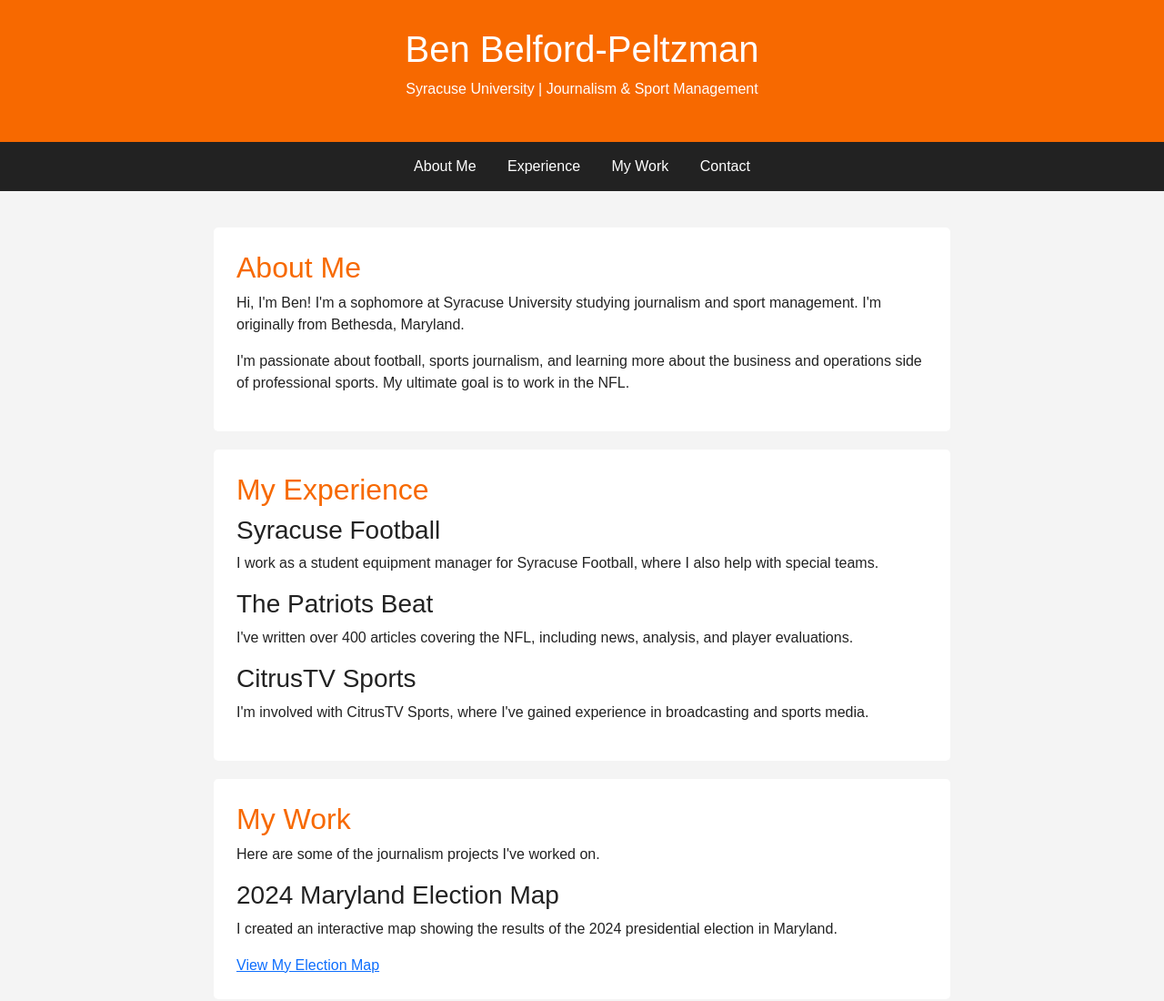
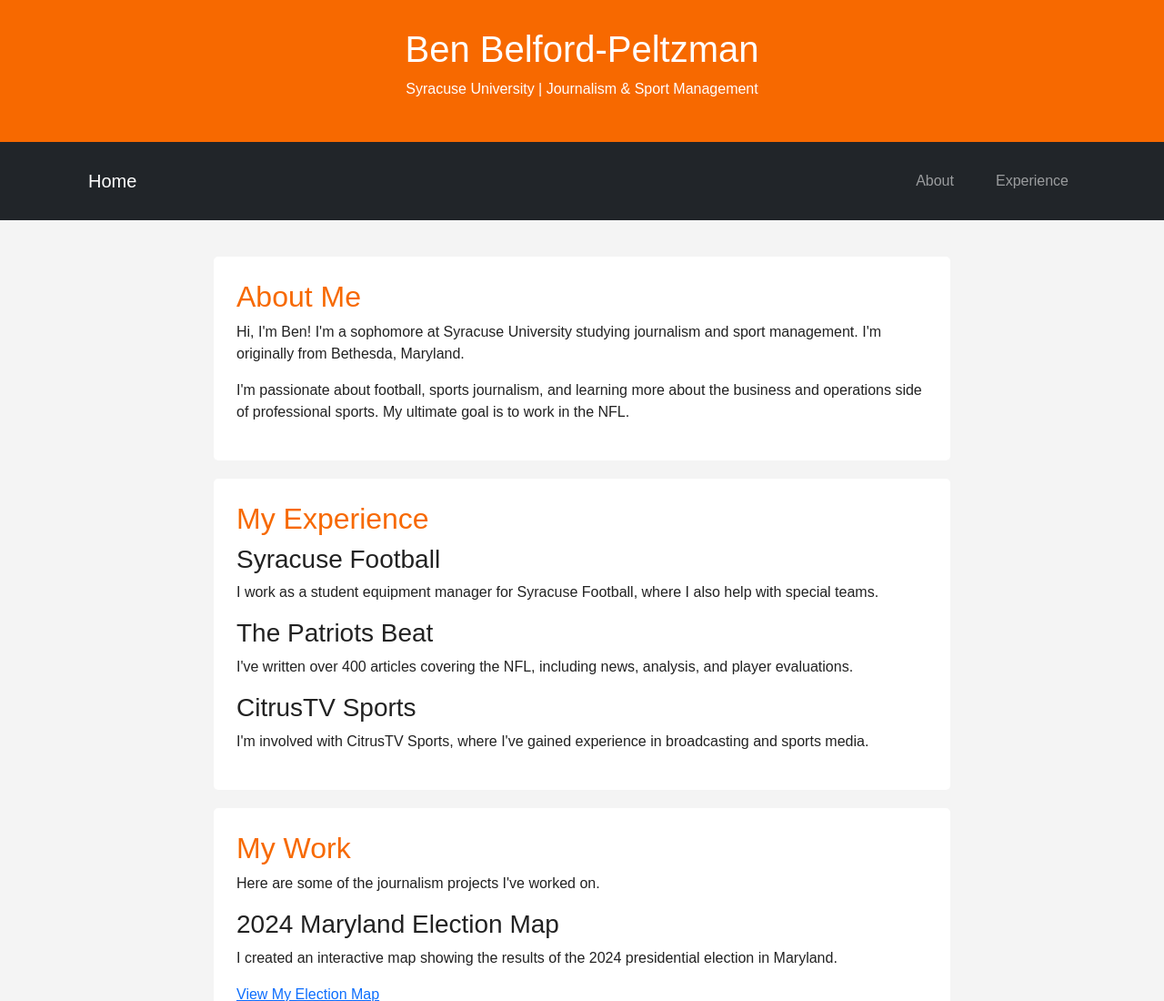
Before and after one commit to BBP34/jnl221-website, a plain HTML site: page index.html in a window 1280 px wide. Shown: the top 1100 px of the page at 91% size. Drawn offline with nearby package versions, Linux system fonts and the light colour scheme.

Commit message:
Refactor navigation to use Bootstrap navbar

```diff
--- a/index.html
+++ b/index.html
@@ -70,13 +70,16 @@
         <p>Syracuse University | Journalism & Sport Management</p>
     </header>
 
-    <nav>
-        <a href="#about">About Me</a>
-        <a href="#experience">Experience</a>
-        <a href="#work">My Work</a>
-        <a href="#contact">Contact</a>
-    </nav>
+<nav class="navbar navbar-expand-lg navbar-dark bg-dark">
+    <div class="container">
+        <a class="navbar-brand" href="index.html">Home</a>
 
+        <div class="navbar-nav">
+            <a class="nav-link" href="#about">About</a>
+            <a class="nav-link" href="#experience">Experience</a>
+        </div>
+    </div>
+</nav>
     <main>
 
         <section id="about">
```
